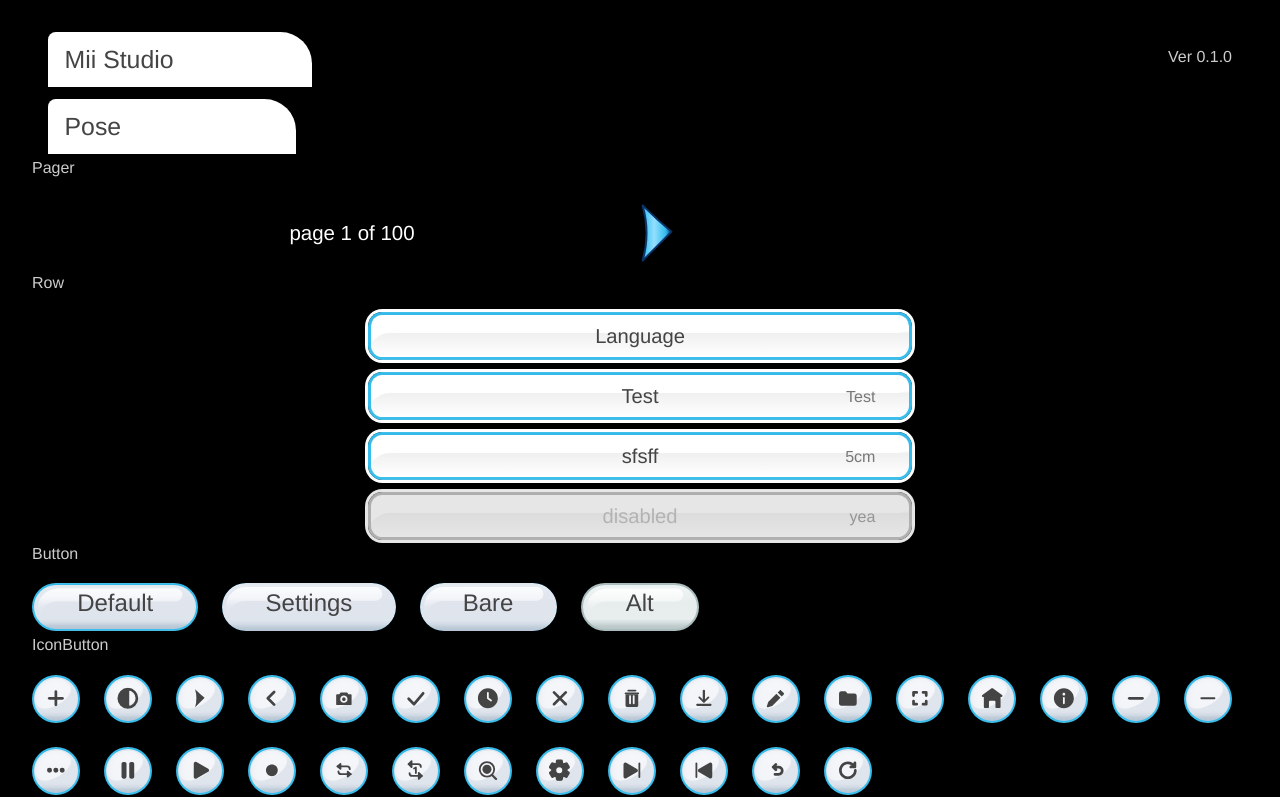
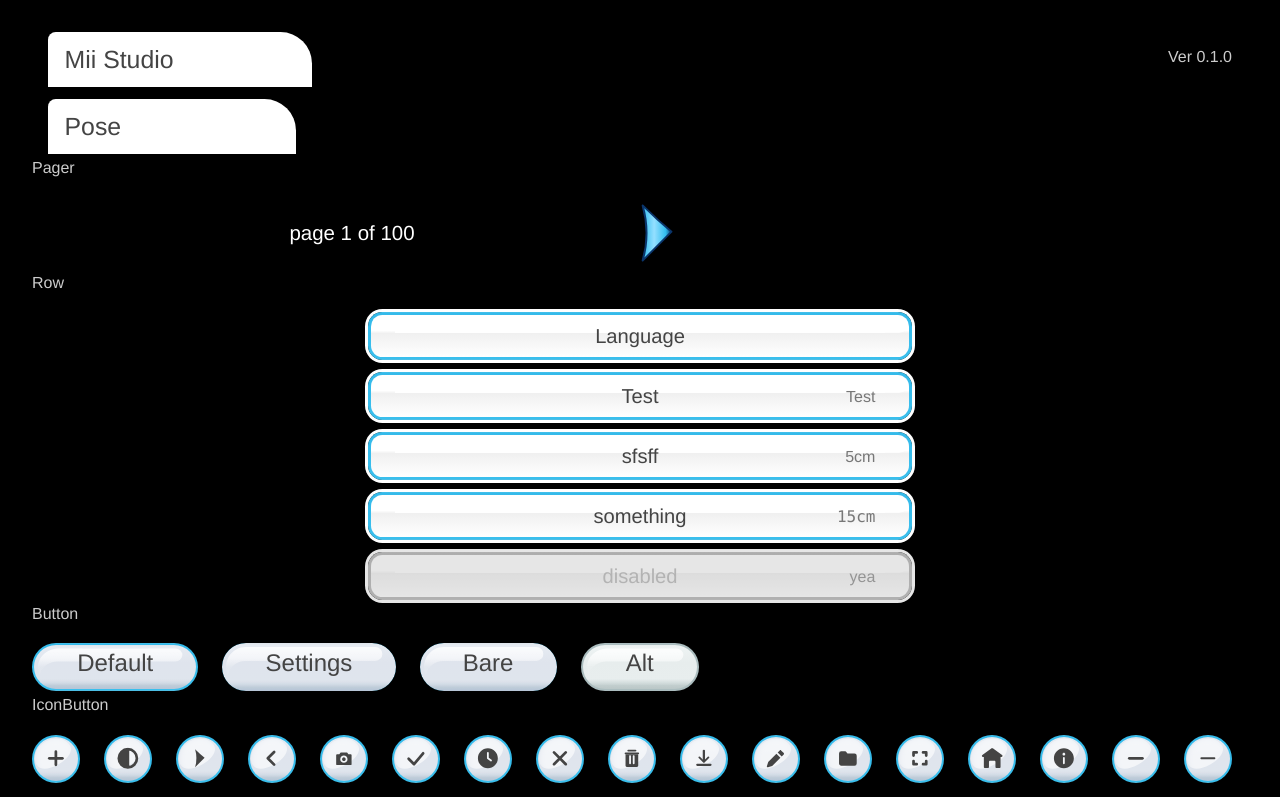
Before and after one commit to mathiiiiiis/mii-studio, a Vue app: page /kitchen in a window 1280 px wide. Shown: the part 443-1240 px from the top of the page. Built offline with nearby package versions, Linux system fonts and the light colour scheme.

Commit message:
feat(ui): give the row a numeric readout mode

```diff
--- a/src/ui/controls/Row.vue
+++ b/src/ui/controls/Row.vue
@@ -1,7 +1,8 @@
 <script setup>
 defineProps({
   label: { type: String, required: true },
-  value: { type: String, default: "" },
+  value: { type: [String, Number], default: "" },
+  numeric: { type: Boolean, default: false },
   disabled: { type: Boolean, default: false },
 });
 
@@ -16,7 +17,9 @@
     @click="$emit('click', $event)"
   >
     <span class="label">{{ label }}</span>
-    <span v-if="value" class="value">{{ value }}</span>
+    <span v-if="value !== ''" class="value" :class="{ numeric }">
+      {{ value }}
+    </span>
     <slot />
   </button>
 </template>
@@ -61,7 +64,8 @@
       var(--row-gloss-start) left center / var(--cap) 100% no-repeat,
       linear-gradient(#000 0 42%, transparent 0) center /
         calc(100% - var(--cap) * 2) 100% no-repeat,
-      var(--row-gloss-end) right center / var(--cap) 100% no-repeat,
+      var(--row-gloss-end) right center / var(--cap) 100% no-repeat;
+    -webkit-mask:
       linear-gradient(#000 0 42%, transparent 0) center /
         calc(100% - var(--cap) * 2) 100% no-repeat,
       var(--row-gloss-end) right center / var(--cap) 100% no-repeat;
@@ -82,6 +86,11 @@
     right: calc(var(--control-height) * 0.7);
     color: var(--ink-soft);
     font-size: var(--text-caption);
+
+    &.numeric {
+      font-family: var(--font-mono);
+      font-variant-numeric: tabular-nums;
+    }
   }
 
   &:hover,
--- a/src/ui/views/Kitchen.vue
+++ b/src/ui/views/Kitchen.vue
@@ -90,6 +90,7 @@
         <Row label="Language" />
         <Row label="Test" value="Test" />
         <Row label="sfsff" value="5cm" />
+        <Row label="something" value="15cm" numeric />
         <Row label="disabled" value="yea" disabled />
       </div>
     </section>
```
